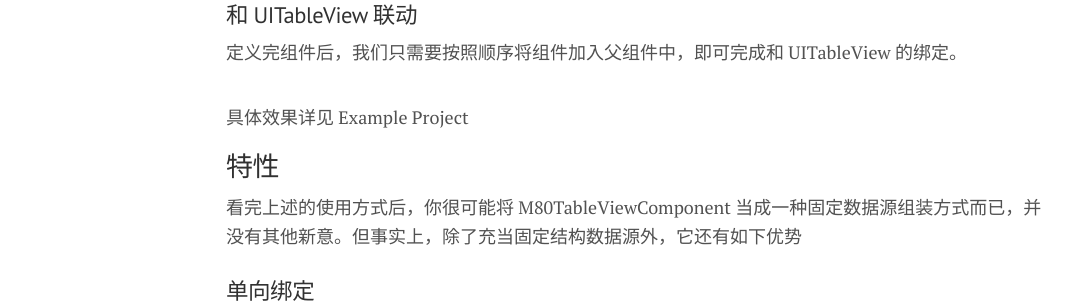
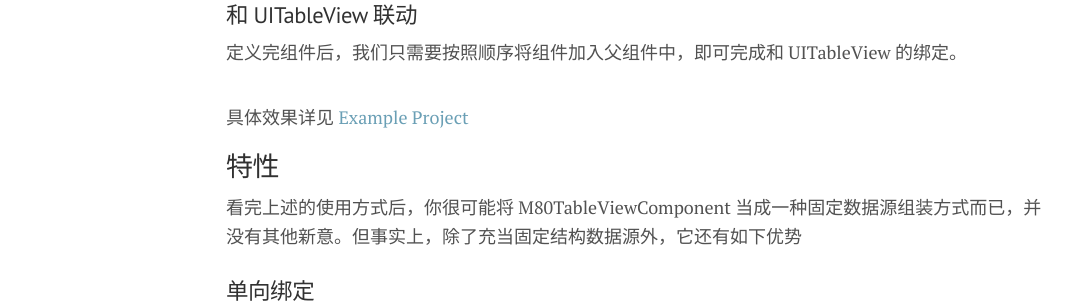
Before and after one commit to xiangwangfeng/xiangwangfeng.github.io, a Jekyll site: the page built from _posts/2019-06-03-UITableView 组件化.md, in a window 1280 px wide and 900 px high, scrolled down 1714 px. Shown: the part 155-458 px from the top of the window, without its empty margins (0-1084 px from the left). Built offline with Jekyll 4.4.1, drawn with Linux system fonts in a browser that asks for light colours; part of the change alters nothing that is shown.

```diff
--- a/_posts/2019-06-03-UITableView 组件化.md
+++ b/_posts/2019-06-03-UITableView 组件化.md
@@ -62,7 +62,7 @@ title:  UITableView 组件化
 
 ![](../images/component_usage.png)
 
-具体效果详见 Example Project
+具体效果详见 [Example Project](https://github.com/xiangwangfeng/M80TableViewComponent)
 
 
 ## 特性
```
